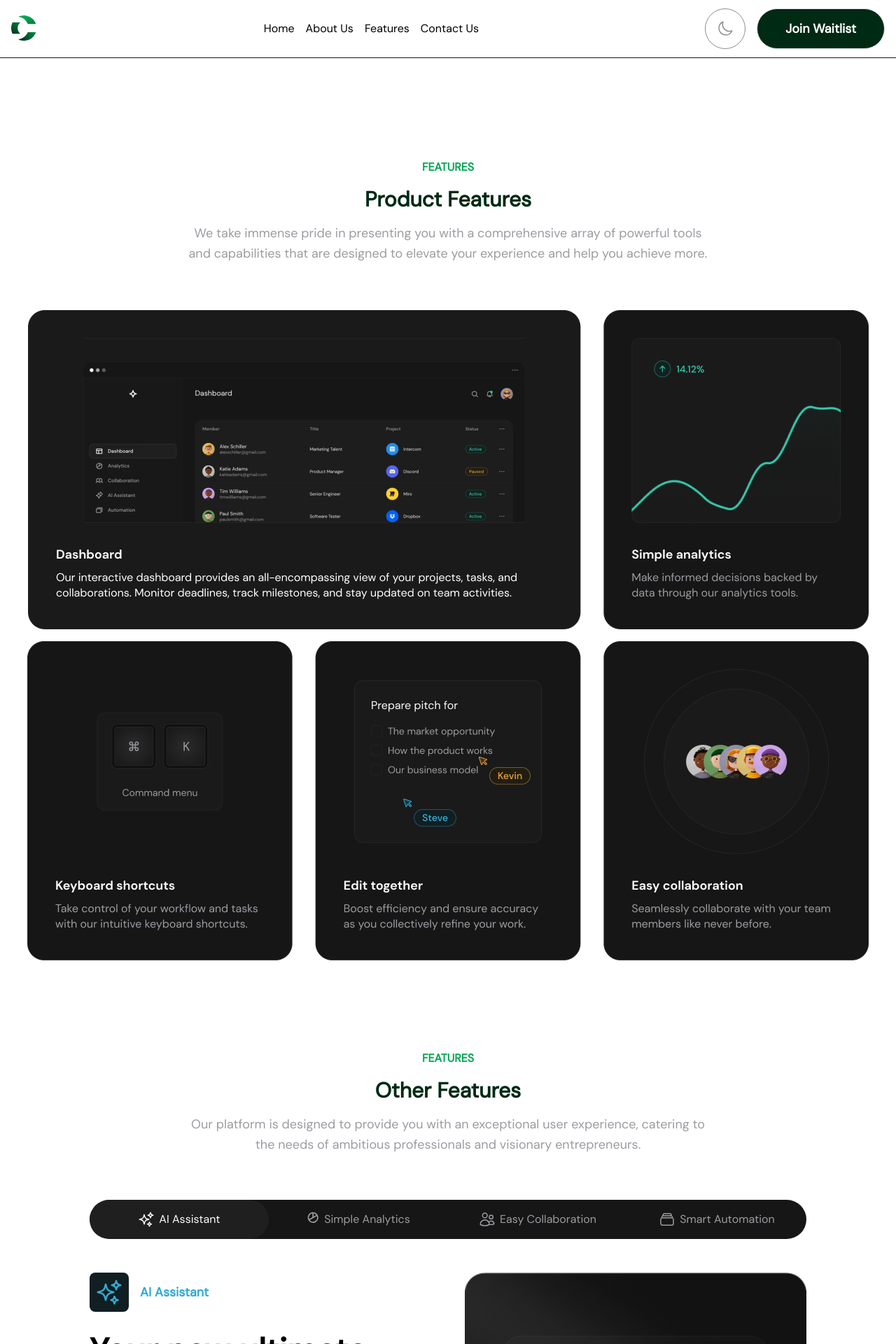
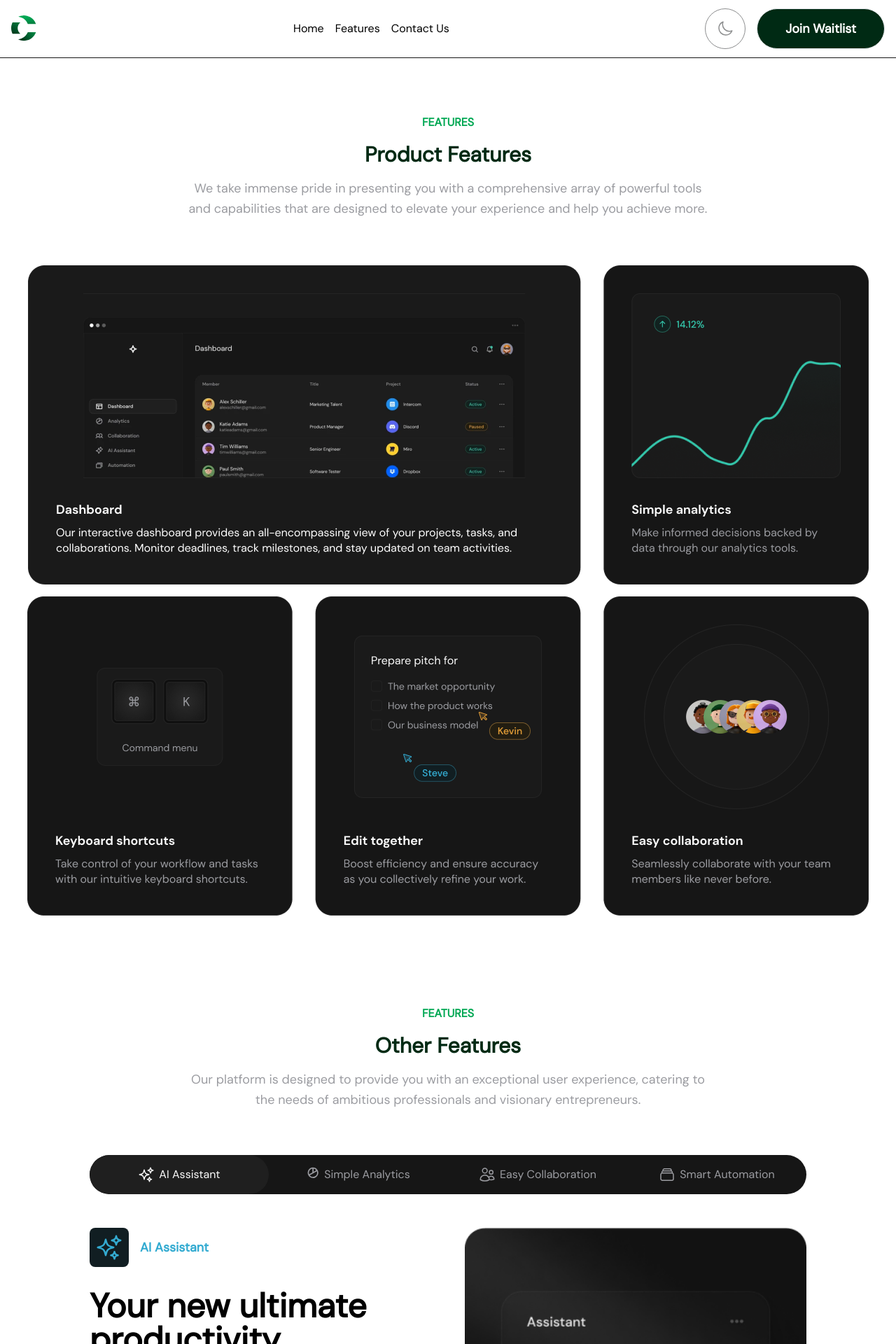
Before and after one commit to capitalizelearning/frontend, a React (Vite) app: page /features in a window 1280 px wide. Shown: the top 1920 px of the page at 70% size. Built offline with nearby package versions, Linux system fonts and the light colour scheme.

Commit message:
Changes to spacing. Removed About

```diff
--- a/src/App.jsx
+++ b/src/App.jsx
@@ -1,6 +1,7 @@
 import { useAuth } from "@/hooks/useAuth";
 import ContactUs from "@/pages/ContactUs.jsx";
 import Landing from "@/pages/Landing";
+import Features from "@/pages/Features";
 import * as React from "react";
 import {
     BrowserRouter,
@@ -10,7 +11,6 @@ import {
     Routes,
     useLocation,
 } from "react-router-dom";
-import Features from "./pages/Features";
 
 function ProtectedRoute({ children, ...props }) {
     const { isAuthenticated } = useAuth();
--- a/src/components/LandingNav.jsx
+++ b/src/components/LandingNav.jsx
@@ -21,6 +21,7 @@ export default function LandingNav() {
     return (
         <nav className="flex border-b border-[#161616] relative">
             <div className="container mx-auto flex items-center py-3 px-4 gap-2">
+                <div className="w-full flex justify-between items-center">
                     <div className="md:hidden flex">
                         <button
                             className="p-4"
@@ -62,15 +63,10 @@ export default function LandingNav() {
                         </a>
                     </div>
                     {/* Desktop menu */}
-                <ul className="hidden md:flex flex-1 justify-center gap-4 dark:text-[#9B9CA1]">
+                    <ul className="hidden md:flex justify-center gap-4 dark:text-[#9B9CA1]">
                         <li>
                             <a href="/" className="text-text hover:underline">
                                 Home
-                        </a>
-                    </li>
-                    <li>
-                        <a href="#" className="text-text hover:underline">
-                            About Us
                             </a>
                         </li>
                         <li>
@@ -138,6 +134,7 @@ export default function LandingNav() {
                             Join Waitlist
                         </a>
                     </div>
+                </div>
 
                 {/* Mobile menu */}
                 <ul
@@ -147,11 +144,6 @@ export default function LandingNav() {
                     <li>
                         <a href="/" className="text-text hover:underline">
                             Home
-                        </a>
-                    </li>
-                    <li>
-                        <a href="#" className="text-text hover:underline">
-                            About Us
                         </a>
                     </li>
                     <li>
--- a/src/pages/Features.jsx
+++ b/src/pages/Features.jsx
@@ -205,7 +205,7 @@ export default function Features() {
         <div className="w-full container mx-auto flex-wrap p-8 md:p-4">
           {/* Product Features */}
           <section>
-            <div className="flex flex-col items-center w-full gap-4 my-12 md:my-32">
+            <div className="flex flex-col items-center w-full gap-4 my-12 md:mb-32 md:mt-16">
               {/* Header Title */}
               <SectionHeaderTitle
                 title={'Features'}
@@ -227,7 +227,7 @@ export default function Features() {
             </div>
           </section>
           <section id="#features">
-            <div className="flex flex-col items-center w-full gap-4 my-12 md:my-32">
+            <div className="flex flex-col items-center w-full gap-4 my-12 md:mb-32">
               {/* Header Title */}
               <SectionHeaderTitle
                 title={'Features'}
@@ -247,7 +247,7 @@ export default function Features() {
       <main className="flex flex-col max-w-screen w-full overflow-x-hidden bg-[#0F0F0F] dark:text-[#FBFBFB] dark:bg-[#0F0F0F]">
         {/* More Features Section */}
         <section>
-          <div className="flex flex-col items-center w-full gap-4 my-12 md:my-32">
+          <div className="flex flex-col items-center w-full gap-4 my-12 md:mb-32">
             <SectionHeaderTitle
               title={'Features'}
               subTitle={'And so much more'}
```
Lines whose indentation alone changed are shown as unchanged.
